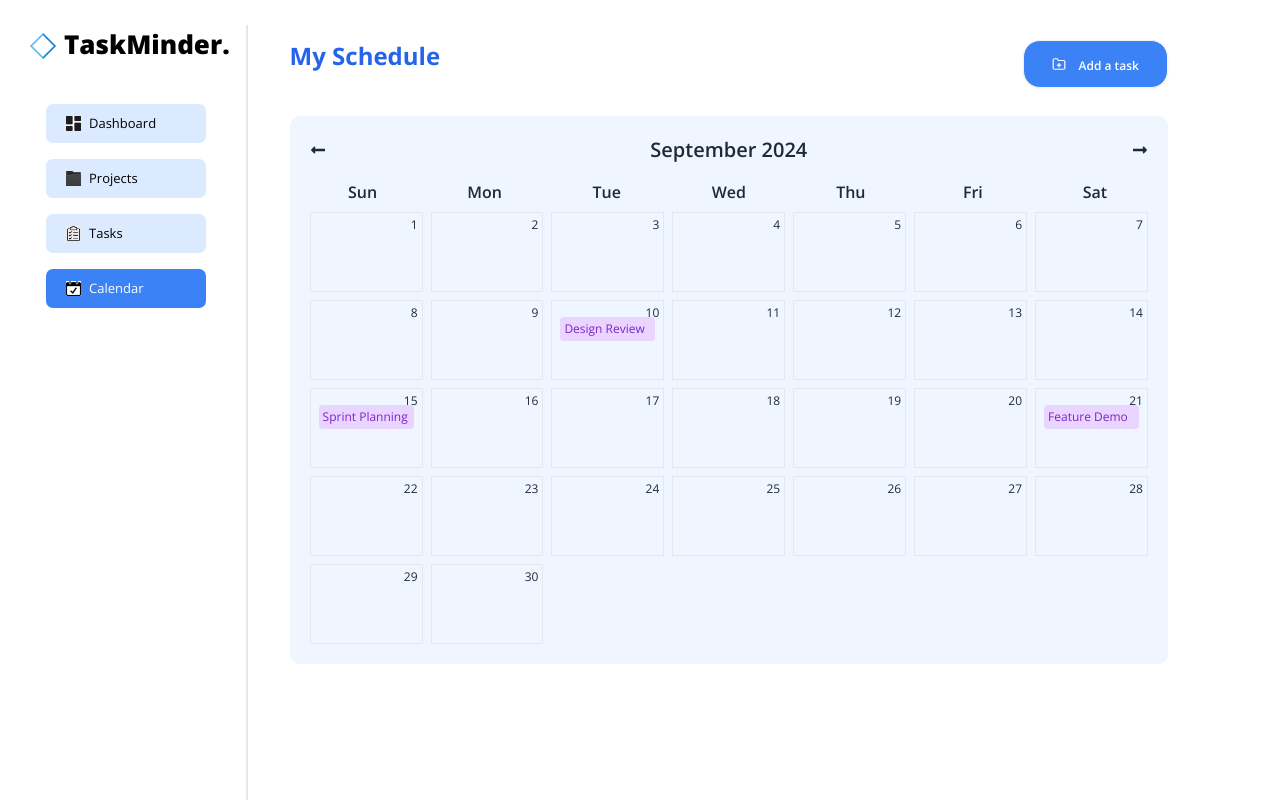
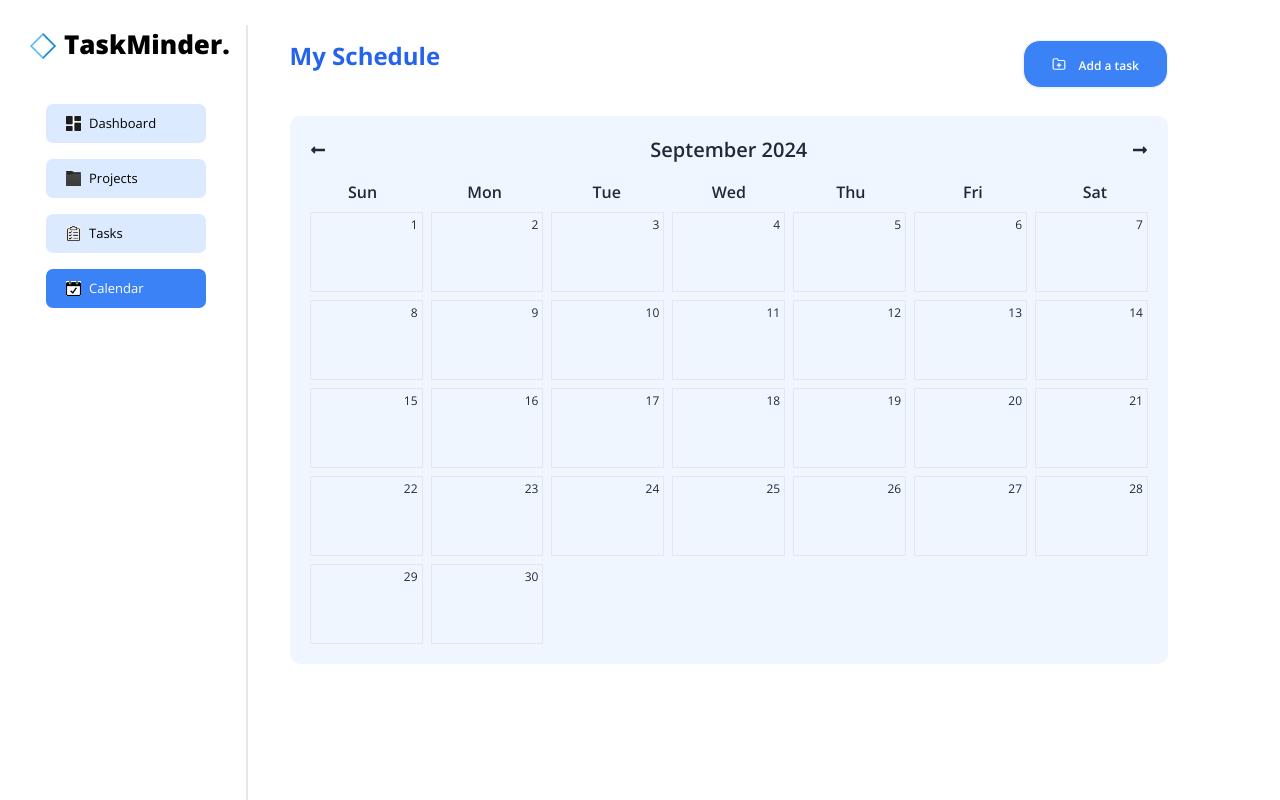
Before and after one commit to Brielle28/Task-Management, a React (Vite) app: page /calendar in a window 1280 px wide. Built offline with nearby package versions, Linux system fonts and the light colour scheme.

Commit message:
updating the calendar page with the tasks from local storage

```diff
--- a/src/AppRouter.jsx
+++ b/src/AppRouter.jsx
@@ -12,7 +12,6 @@ const routing = createBrowserRouter([
     element: <Layout />,
     children: [
       {
-        // index: true,
         element: <Dashboard />,
         path: "",
       },
--- a/src/Components/Task-Manager/Calendar/Calendar.jsx
+++ b/src/Components/Task-Manager/Calendar/Calendar.jsx
@@ -1,105 +1,11 @@
-import { useState } from "react";
-import { FaLongArrowAltRight } from "react-icons/fa";
-import { FaLongArrowAltLeft } from "react-icons/fa";
+import { useState, useEffect } from "react";
+import { FaLongArrowAltRight, FaLongArrowAltLeft } from "react-icons/fa";
 import Button from "../../ButtonFolder/Button";
+import { getTasksFromLocalStorage } from "../../../Services/taskService";
 
 const Calendar = () => {
-  // Mock tasks with dates
-  const defaultTasks = [
-    {
-      date: "2024-08-15",
-      title: "Meeting with Team",
-      description: "Team meeting to discuss the project.",
-      startTime: "2024-08-15T09:00:00",
-      endTime: "2024-08-15T10:00:00",
-    },
-    {
-      date: "2024-08-16",
-      title: "Infographic Session",
-      description: "Creating an infographic for the project.",
-      startTime: "2024-08-16T09:00:00",
-      endTime: "2024-08-16T12:00:00",
-    },
-    {
-      date: "2024-09-10",
-      title: "Design Review",
-      description: "Review UI changes with the design team.",
-      startTime: "2024-09-10T11:00:00",
-      endTime: "2024-09-10T12:30:00",
-    },
-    {
-      date: "2024-09-15",
-      title: "Sprint Planning",
-      description: "Plan tasks for the upcoming sprint.",
-      startTime: "2024-09-15T10:00:00",
-      endTime: "2024-09-15T12:00:00",
-    },
-    {
-      date: "2024-09-21",
-      title: "Feature Demo",
-      description: "Showcase the new features to stakeholders.",
-      startTime: "2024-09-21T14:00:00",
-      endTime: "2024-09-21T15:00:00",
-    },
-    {
-      date: "2024-10-03",
-      title: "Team Retrospective",
-      description: "Reflect on the last sprint and discuss improvements.",
-      startTime: "2024-10-03T09:00:00",
-      endTime: "2024-10-03T10:00:00",
-    },
-    {
-      date: "2024-10-12",
-      title: "Bug Fixing Session",
-      description: "A session focused on fixing critical bugs.",
-      startTime: "2024-10-12T10:00:00",
-      endTime: "2024-10-12T14:00:00",
-    },
-    {
-      date: "2024-10-23",
-      title: "Marketing Strategy Meeting",
-      description: "Discuss new marketing strategies with the team.",
-      startTime: "2024-10-23T13:00:00",
-      endTime: "2024-10-23T14:30:00",
-    },
-    {
-      date: "2024-11-02",
-      title: "Backend Integration",
-      description: "Integrate the backend services with the frontend.",
-      startTime: "2024-11-02T11:00:00",
-      endTime: "2024-11-02T15:00:00",
-    },
-    {
-      date: "2024-11-14",
-      title: "Code Freeze",
-      description: "Freeze all new code changes before the release.",
-      startTime: "2024-11-14T09:00:00",
-      endTime: "2024-11-14T10:00:00",
-    },
-    {
-      date: "2024-11-25",
-      title: "Launch Preparation",
-      description: "Prepare for the product launch.",
-      startTime: "2024-11-25T12:00:00",
-      endTime: "2024-11-25T16:00:00",
-    },
-    {
-      date: "2024-12-05",
-      title: "Client Wrap-Up",
-      description: "Wrap up the project with a final meeting with the client.",
-      startTime: "2024-12-05T10:00:00",
-      endTime: "2024-12-05T11:30:00",
-    },
-    {
-      date: "2024-12-15",
-      title: "Year-End Review",
-      description: "Review overall performance for the year.",
-      startTime: "2024-12-15T14:00:00",
-      endTime: "2024-12-15T15:30:00",
-    },
-
-    // Add more tasks as needed
-  ];
+  // State to hold tasks from local storage
+  const [tasks, setTasks] = useState([]);
 
   // Get the current date
   const currentDate = new Date();
@@ -107,6 +13,12 @@ const Calendar = () => {
   // Use state to keep track of the selected year and month
   const [year, setYear] = useState(currentDate.getFullYear());
   const [month, setMonth] = useState(currentDate.getMonth()); // 0 = January, 11 = December
+
+  // Fetch tasks from localStorage when the component mounts
+  useEffect(() => {
+    const storedTasks = getTasksFromLocalStorage();
+    setTasks(storedTasks); // Update state with tasks from localStorage
+  }, []); // Empty dependency array ensures this runs once on mount
 
   // Calculate days in the current month and the first day of the month
   const daysInMonth = new Date(year, month + 1, 0).getDate(); // Last day of the current month
@@ -149,9 +61,9 @@ const Calendar = () => {
   ];
 
   return (
-    <div className="flex flex-col w-full max-w-5xl mx-auto pt-10  gap-7">
+    <div className="flex flex-col w-full max-w-5xl mx-auto pt-10 gap-7">
       <div className="flex items-center justify-between w-full ">
-        <h1 className="text-2xl font-bold mb-4 text-blue-600 ">My Schedule</h1>
+        <h1 className="text-2xl font-bold mb-4 text-blue-600">My Schedule</h1>
         <Button />
       </div>
       <div className="bg-blue-50 p-5 rounded-[10px] shadow-1xl">
@@ -184,25 +96,27 @@ const Calendar = () => {
             ))}
 
           {/* Render the actual days of the month */}
-          {Array.from({ length: daysInMonth }, (_, idx) => idx + 1).map(
-            (day) => (
-              <div key={day} className="relative border p-2 h-20">
-                <span className="absolute top-1 right-1 text-xs">{day}</span>
-                {defaultTasks.map((task) =>
-                  new Date(task.startTime).getDate() === day &&
-                  new Date(task.startTime).getMonth() === month &&
-                  new Date(task.startTime).getFullYear() === year ? (
+          {Array.from({ length: daysInMonth }, (_, idx) => idx + 1).map((day) => (
+            <div key={day} className="relative border p-2 h-20">
+              <span className="absolute top-1 right-1 text-xs">{day}</span>
+              {/* Render tasks for this day */}
+              {tasks.map((task) => {
+                const taskStartDate = new Date(task.startDate); // Parse task's start date
+                return (
+                  taskStartDate.getDate() === day &&
+                  taskStartDate.getMonth() === month &&
+                  taskStartDate.getFullYear() === year && (
                     <div
                       key={task.title}
                       className="bg-purple-200 p-1 rounded text-xs text-purple-700 mt-2"
                     >
                       {task.title}
                     </div>
-                  ) : null
-                )}
-              </div>
-            )
-          )}
+                  )
+                );
+              })}
+            </div>
+          ))}
         </div>
       </div>
     </div>
--- a/src/Components/Task-Manager/Projects/Projects.jsx
+++ b/src/Components/Task-Manager/Projects/Projects.jsx
@@ -142,161 +142,6 @@
 
 // export default Projects;
 
-// second instance of the code
-// import { useState, useEffect } from "react";
-// import { format } from "date-fns";
-// import { CiEdit } from "react-icons/ci";
-// import { MdDeleteForever } from "react-icons/md";
-// import { CiSearch } from "react-icons/ci";
-
-// // Simulate loading tasks from local storage or a service
-// const getTasksFromLocalStorage = () => {
-//   return JSON.parse(localStorage.getItem("tasks"));
-// };
-
-// const deleteTask = (id) => {
-//   const storedTasks = getTasksFromLocalStorage();
-//   const updatedTasks = storedTasks.filter((task) => task.id !== id);
-//   localStorage.setItem("tasks", JSON.stringify(updatedTasks));
-// };
-
-// // const defaultTasks = [
-// //   // Your predefined tasks here
-// //   {
-// //     id: 1, // Add unique IDs for each task
-// //     date: "2024-08-15",
-// //     title: "Meeting with Team",
-// //     description:
-// //       "A one-hour meeting with the core project team to discuss the current status of all ongoing tasks...",
-// //     startTime: "2024-08-15T09:00:00",
-// //     endTime: "2024-08-15T10:00:00",
-// //   },
-// //   {
-// //     id: 2,
-// //     date: "2024-08-15",
-// //     title: "Desktop UI",
-// //     description:
-// //       "A dedicated work session to design, iterate, and refine the desktop interface of our application...",
-// //     startTime: "2024-08-15T10:00:00",
-// //     endTime: "2024-08-15T18:00:00",
-// //   },
-// //   // Add the rest of the tasks...
-// // ];
-
-// const Projects = () => {
-//   const [tasks, setTasks] = useState(getTasksFromLocalStorage());
-//   const [searchQuery, setSearchQuery] = useState("");
-
-//   useEffect(() => {
-//     // Update tasks whenever component loads
-//     setTasks(getTasksFromLocalStorage());
-//   }, []);
-
-//   console.log(tasks, "this is task from project");
-//   console.log("Start date:", tasks.startDate);
-//   console.log("End date:", tasks.endDate);
-
-//   // Function to delete a task
-//   const handleDelete = (id) => {
-//     deleteTask(id);
-//     setTasks(getTasksFromLocalStorage()); // Refresh tasks after deletion
-//   };
-
-//   // Placeholder function for editing a task
-//   const handleEdit = (id) => {
-//     alert(`Edit functionality for task ID: ${id}`);
-//     // You can add the modal or redirect logic for editing here
-//   };
-
-//   // Function to filter tasks based on search
-//   const filteredTasks = tasks.filter((task) =>
-//     task.title.toLowerCase().includes(searchQuery.toLowerCase())
-//   );
-
-//   const groupedTasks = filteredTasks.reduce((acc, task) => {
-//     const dateKey = format(new Date(task.date), "yyyy-MM-dd");
-//     if (!acc[dateKey]) {
-//       acc[dateKey] = [];
-//     }
-//     acc[dateKey].push(task);
-//     return acc;
-//   }, {});
-
-//   return (
-//     <>
-//       <div className="flex flex-col items-center justify-center mt-[50px] w-[90%] ml-[80px] gap-10">
-//         {/* search form */}
-//         <div className="relative w-full">
-//           <input
-//             type="text"
-//             value={searchQuery}
-//             onChange={(e) => setSearchQuery(e.target.value)}
-//             placeholder="Find a specific project here"
-//             className="input input-bordered w-full h-10 rounded-[20px] outline outline-[1px] outline-blue-200 placeholder-gray-500 placeholder-opacity-70 placeholder-italic text-gray-700 pl-10 pr-4"
-//           />
-//           <CiSearch className="absolute left-3 top-1/2 transform -translate-y-1/2 h-5 w-5 text-gray-400" />
-//         </div>
-
-//         {/* displaying of tasks  */}
-//         <div className=" bg-blue-50 p-4 rounded-lg shadow-md  w-full">
-//           {Object.entries(groupedTasks).map(([dateKey, dateTasks]) => (
-
-//             <div key={dateKey} className="mb-6">
-//               <div className="flex items-center mb-2">
-//                 <div className="text-blue-500 text-xl font-semibold uppercase mr-4">
-//                   {format(new Date(dateKey), "MMMM")}
-//                 </div>
-//                 <div className="text-2xl text-blue-500 font-bold mb-1">
-//                   {format(new Date(dateKey), "d")}
-//                 </div>
-//               </div>
-//               <div className="border-l-2 border-gray-300 ml-2 pl-4">
-//                 {dateTasks.map((task, index) => (
-//                   <div
-//                     key={task.id} // Ensure key uses unique ID
-//                     className="bg-white rounded-lg p-5 mb-2 shadow flex justify-between items-start gap-5"
-//                   >
-//                     {/* Title of the task and time */}
-//                     <div className=" flex flex-col items-start justify-center w-[40%]">
-//                       <h3 className="font-bold text-[13px] font-sans">
-//                         {task.title}
-//                       </h3>
-//                       <p className="text-[13px] text-slate-600">
-//                         {format(new Date(task.startTime), "hh:mm a")} -{" "}
-//                         {format(new Date(task.endTime), "hh:mm a")}
-//                       </p>
-//                     </div>
-//                     {/* Description of the task */}
-//                     <div className="flex flex-col items-start justify-center">
-//                       <h3 className="text-[13px] font-sans font-semibold">
-//                         {" "}
-//                         Description{" "}
-//                       </h3>
-//                       <p className="text-[14px] font-sans font-normal">
-//                         {task.description}
-//                       </p>
-//                     </div>
-//                     {/* edit and delete buttons */}
-//                     <div className="flex flex-row items-center gap-3">
-//                       <button onClick={() => handleEdit(task.id)}>
-//                         <CiEdit className="text-yellow-500 hover:text-yellow-600 " />
-//                       </button>
-//                       <button onClick={() => handleDelete(task.id)}>
-//                         <MdDeleteForever className="text-red-600 hover:text-red-700" />
-//                       </button>
-//                     </div>
-//                   </div>
-//                 ))}
-//               </div>
-//             </div>
-//           ))}
-//         </div>
-//       </div>
-//     </>
-//   );
-// };
-
-// export default Projects;
 
 // thrid instance of the code
 import { useState, useEffect } from "react";
@@ -304,30 +149,21 @@ import { format, parseISO, isValid } from "date-fns";
 import { CiEdit } from "react-icons/ci";
 import { MdDeleteForever } from "react-icons/md";
 import { CiSearch } from "react-icons/ci";
+import {getTasksFromLocalStorage} from "../../../Services/taskService"
+import {deleteTask} from "../../../Services/taskService"
 
-// Simulate loading tasks from local storage or a service
-const getTasksFromLocalStorage = () => {
-  const tasks = localStorage.getItem("tasks");
-  return tasks ? JSON.parse(tasks) : [];
-};
-
-const deleteTask = (id) => {
-  const storedTasks = getTasksFromLocalStorage();
-  const updatedTasks = storedTasks.filter((task) => task.id !== id);
-  localStorage.setItem("tasks", JSON.stringify(updatedTasks));
-};
 
 const Projects = () => {
   const [tasks, setTasks] = useState([]);
   const [searchQuery, setSearchQuery] = useState("");
 
   useEffect(() => {
-    const storedTasks = getTasksFromLocalStorage();
+    const storedTasks = getTasksFromLocalStorage();  // getTasksFromLocalStorage is a function in the taskService file
     setTasks(storedTasks);
   }, []);
 
   const handleDelete = (id) => {
-    deleteTask(id);
+    deleteTask(id); // deleteTask is a function in the taskService file
     setTasks(getTasksFromLocalStorage()); // Refresh tasks after deletion
   };
 
--- a/src/Services/taskService.js
+++ b/src/Services/taskService.js
@@ -4,10 +4,12 @@ export const getTasksFromLocalStorage = () => {
     return tasks ? JSON.parse(tasks) : [];
   };
 
+
   // Save tasks to localStorage
   export const saveTasksToLocalStorage = (tasks) => {
-    localStorage.setItem('tasks', JSON.stringify(tasks));
+  localStorage.setItem('tasks', JSON.stringify(tasks));
   };
+
 
   // Add a new task
   export const addTask = (task) => {
```
Also changed, not shown: src/Components/Task-Manager/Aside.jsx (+14 -6 lines).
